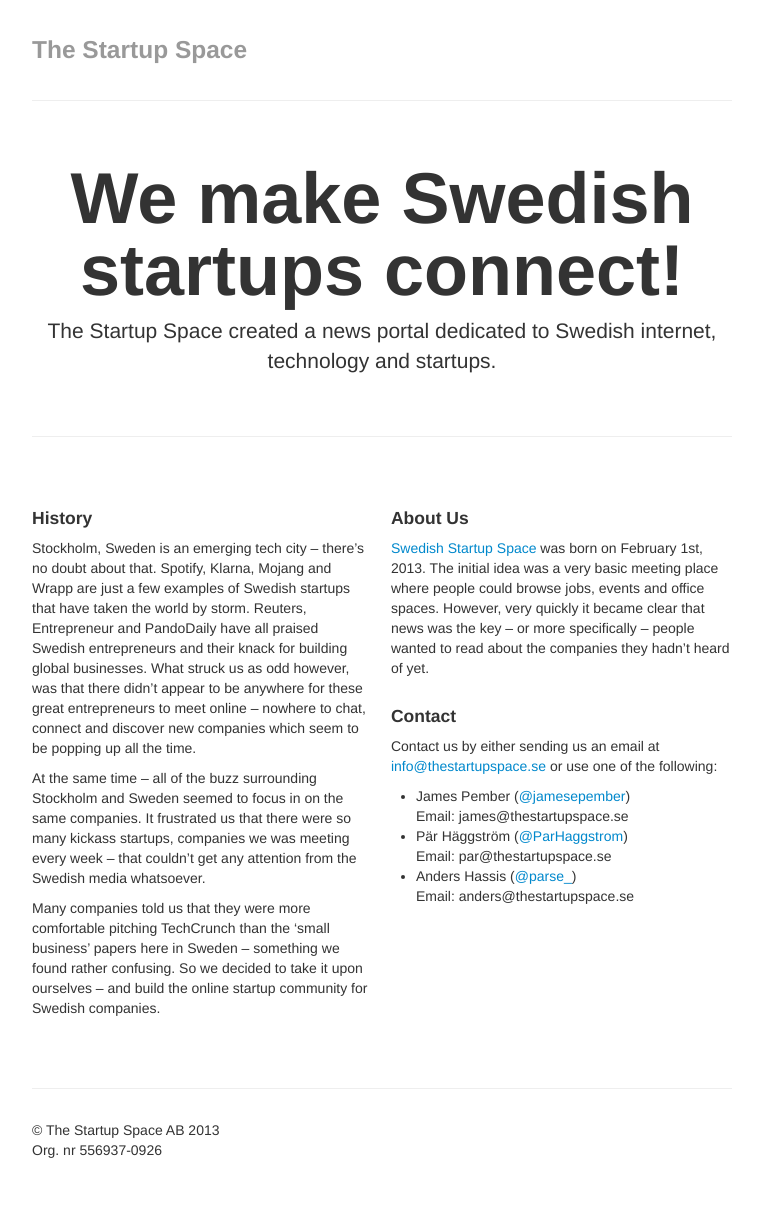
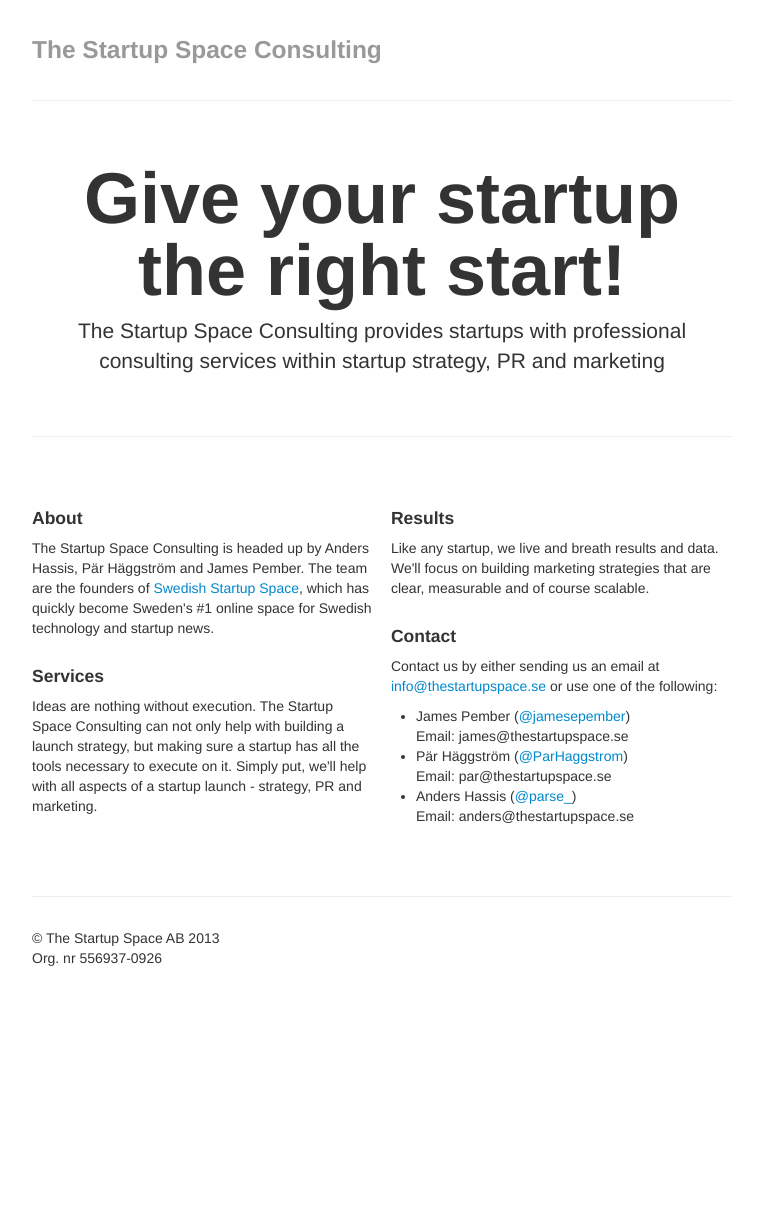
Before and after one commit to thestartupspace/sss-website, a PHP site: page / in a window 1280 px wide. Shown: the whole page, without its empty margins (258-1018 px from the left). After the commit the page ends 966 px from the top, so only its background shows below. Run offline with PHP 8.4, Linux system fonts and the light colour scheme; some libraries are stand-ins or nearby versions.

Commit message:
Updated info

```diff
--- a/www/index.php
+++ b/www/index.php
@@ -67,34 +67,40 @@
 
       <div class="masthead">
 
-        <h3 class="muted">The Startup Space</h3>
+        <h3 class="muted">The Startup Space Consulting</h3>
       </div>
 
       <hr>
 
       <div class="jumbotron">
-        <h1>We make Swedish startups connect!</h1>
-        <p class="lead">The Startup Space created a news portal dedicated to Swedish internet, technology and startups. </p>
+        <h1>Give your startup the right start!</h1>
+        <p class="lead">The Startup Space Consulting provides startups with professional consulting services within startup strategy, PR and marketing</p>
       </div>
 
       <hr>
 
       <div class="row-fluid marketing">
         <div class="span6">
-          <h4>History</h4>
+          <h4>About</h4>
+          <p>The Startup Space Consulting is headed up by Anders Hassis, Pär Häggström and James Pember. The team are the founders of <a href="http://swedishstartupspace.com">Swedish Startup Space</a>, which has quickly become Sweden's #1 online space for Swedish technology and startup news.</p>
+
+          <!--
           <p>Stockholm, Sweden is an emerging tech city – there’s no doubt about that. Spotify, Klarna, Mojang and Wrapp are just a few examples of Swedish startups that have taken the world by storm. Reuters, Entrepreneur and PandoDaily have all praised Swedish entrepreneurs and their knack for building global businesses. What struck us as odd however, was that there didn’t appear to be anywhere for these great entrepreneurs to meet online – nowhere to chat, connect and discover new companies which seem to be popping up all the time.</p>
 
           <p>At the same time – all of the buzz surrounding Stockholm and Sweden seemed to focus in on the same companies. It frustrated us that there were so many kickass startups, companies we was meeting every week – that couldn’t get any attention from the Swedish media whatsoever.</p>
 
           <p>Many companies told us that they were more comfortable pitching TechCrunch than the ‘small business’ papers here in Sweden – something we found rather confusing.
 So we decided to take it upon ourselves – and build the online startup community for Swedish companies.</p>
-
+        -->
+        <h4>Services</h4>
+        <p>Ideas are nothing without execution. The Startup Space Consulting can not only help with building a launch strategy, but making sure a startup has all the tools necessary to execute on it. Simply put, we'll help with all aspects of a startup launch - strategy, PR and marketing.</p>
 
         </div>
 
         <div class="span6">
-          <h4>About Us</h4>
-          <p><a href="http://www.swedishstartupspace.com">Swedish Startup Space</a> was born on February 1st, 2013. The initial idea was a very basic meeting place where people could browse jobs, events and office spaces. However, very quickly it became clear that news was the key – or more specifically – people wanted to read about the companies they hadn’t heard of yet.</p>
+          <h4>Results</h4>
+          <p>Like any startup, we live and breath results and data. We'll focus on building marketing strategies that are clear, measurable and of course scalable.</p>
+
           <h4>Contact</h4>
           <p>Contact us by either sending us an email at <a href="mailto:info@thestartupspace.se">info@thestartupspace.se</a> or use one of the following:</p>
           <ul>
```
